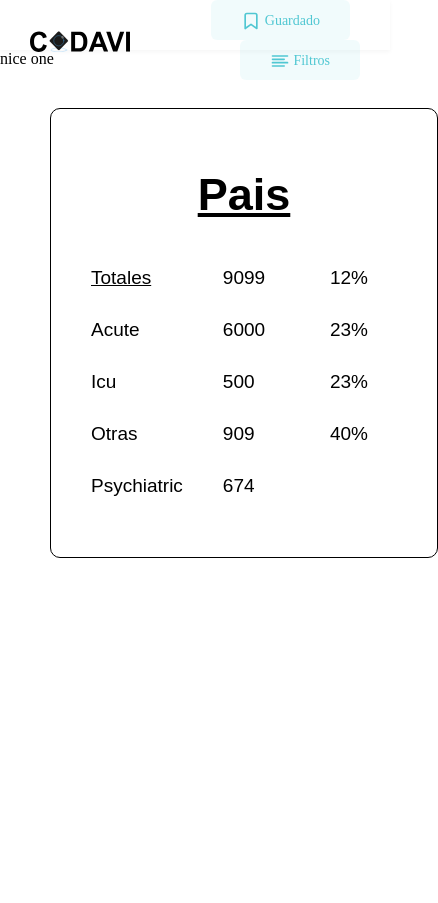
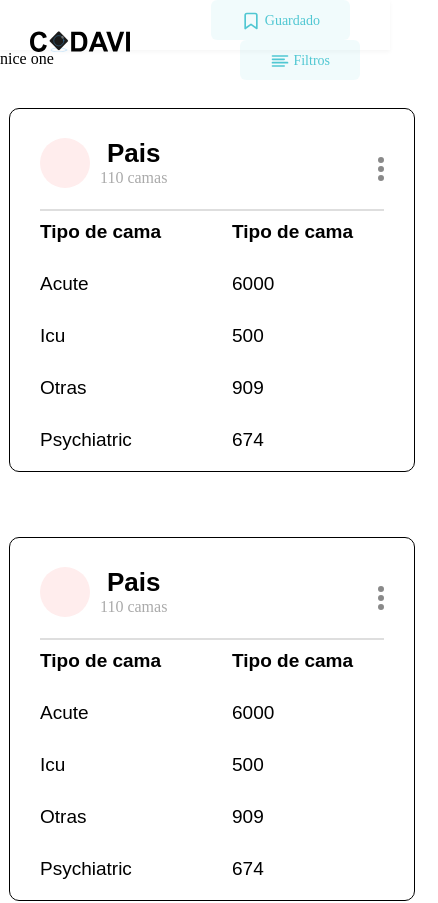
Before and after one commit to NightDreams/Codavi, a React (Create React App) app: page / in a window 390 px wide. Shown: the top 903 px of the page, 438 px wide, since content can reach past the window. Before the commit the page ends 844 px from the top, so only its background shows below. Built offline with nearby package versions, Linux system fonts and the light colour scheme.

Commit message:
BedCard, actualizado, grid layout - simular responsive

```diff
--- a/src/Components/Bed-card/index.js
+++ b/src/Components/Bed-card/index.js
@@ -1,32 +1,36 @@
 import React from "react";
-import { Div, Rows, Pais, Data, Total } from "./styles";
+import { Div, Rows, Name, Data, Total, Flag, Menu, General, Icono,Pais, Filtros} from "./styles";
+import More from "../../icons/more-vertical.svg";
 export const BedCard = () => {
   return (
     <Div>
-      <Pais>Pais</Pais>
+      <Menu>
+        <Pais>
+          <Flag></Flag>
+          <General>
+            <Name>Pais</Name>
+            <Total>110 camas</Total>
+          </General>
+        </Pais>
+        <Icono>
+          <img src={More} alt="Options" />
+        </Icono>
+      </Menu>
       <Data>
         <Rows>
-          <Total>
-            <p>Totales</p>
-          </Total>
+          <Filtros>Tipo de cama</Filtros>
           <p>Acute</p>
           <p>Icu</p>
           <p>Otras</p>
           <p>Psychiatric</p>
         </Rows>
         <Rows>
-          <p>9099</p>
+          <Filtros>Tipo de cama</Filtros>
           <p>6000</p>
           <p>500</p>
           <p>909</p>
           <p>674</p>
         </Rows>
-        <Rows>
-          <p>12%</p>
-          <p>23%</p>
-          <p>23%</p>
-          <p>40%</p>
-        </Rows>
       </Data>
     </Div>
   );
--- a/src/Components/Bed-card/styles.js
+++ b/src/Components/Bed-card/styles.js
@@ -3,12 +3,13 @@ export const Div = styled.div`
   display: grid;
   grid-template-rows: repeat(2, 1fr);
   box-sizing: border-box;
-  height: 450px;
-  width: 388px;
+  height: 364px;
+  width: 406px;
   border: solid 1px;
   border-radius: 10px;
   margin: 20px 20px;
-  padding: 60px 40px;
+  padding: 20px 30px;
+  grid-gap: 10px 0;
 `;
 
 export const Rows = styled.div`
@@ -19,19 +20,53 @@ export const Rows = styled.div`
   font-size: 19px;
   font-weight: 500;
 `;
-export const Pais = styled.p`
+export const Name = styled.p`
   grid-template-columns: repeat(3, 1fr);
   font-family: "Raleway", sans-serif;
   justify-self: center;
-  font-size: 45px;
+  font-size: 26px;
   font-weight: 600;
-  text-decoration: underline;
 `;
 export const Data = styled.div`
   display: grid;
-  grid-template-columns: repeat(3, 1fr);
+  grid-template-columns: repeat(2, 1fr);
   grid-column-gap: 40px;
 `;
 export const Total = styled.div`
-  text-decoration: underline;
+  font-size: 16px;
+  color: #AAAAAA;
 `;
+export const Flag = styled.div`
+  width:50px;
+  height:50px;
+  background-color: #FFEDED;
+  border-radius: 50%;
+`;
+export const Menu = styled.div`
+  display: grid;
+  grid-template-columns: repeat(2, 1fr);
+  grid-template-rows: 1fr;
+  align-items: center;
+  border-bottom: 2px solid #DEDEDE;
+
+`;
+export const General = styled.div`
+  display: grid;
+  grid-template-rows: repeat(2,1fr);
+  justify-content: left;
+`;
+export const Icono = styled.div`
+  display: grid;
+  justify-items: right;
+`;
+export const Pais = styled.div`
+  display: grid;
+  grid-template-columns: repeat(2, 1fr);
+  justify-items: left;
+  width: 190px;
+  grid-template-columns: 50px 130px;
+  grid-column-gap: 10px;
+`;
+export const Filtros = styled.div`
+  font-weight:600;
+`;
--- a/src/scenes/home/index.js
+++ b/src/scenes/home/index.js
@@ -1,10 +1,13 @@
 /* eslint-disable react/jsx-fragments */
 import React, { Fragment } from "react";
 import { BedCard } from "../../components/Bed-card";
+import { Div} from "./styles";
 export const Home = () => {
   return (
-    <Fragment>
+    <Div>
       <BedCard />
-    </Fragment>
+      <BedCard />
+      <BedCard />
+    </Div>
   );
 };
--- /dev/null
+++ b/src/scenes/home/styles.js
@@ -0,0 +1,7 @@
+import styled from "styled-components";
+export const Div = styled.div`
+  display: grid;
+  grid-template-columns: repeat(auto-fit, minmax(364px ,1fr));
+  justify-items: center;
+  grid-gap: 25px 50px
+`;
--- a/src/scenes/saved/index.js
+++ b/src/scenes/saved/index.js
@@ -1,5 +1,20 @@
-import React from "react";
+import React, {Fragment} from "react";
+import { BedCard } from "../../components/Bed-card";
+import { Div} from "./styles";
 
 export const Saved = () => {
-  return <h1>Saved View</h1>;
+  return (
+
+    <Fragment>
+    <h1>Saved View</h1>
+    <Div>
+        <BedCard />
+        <BedCard />
+        <BedCard />
+        <BedCard />
+        <BedCard />
+        <BedCard />
+      </Div>
+  </Fragment>
+  );
 };
--- /dev/null
+++ b/src/scenes/saved/styles.js
@@ -0,0 +1,7 @@
+import styled from "styled-components";
+export const Div = styled.div`
+  display: grid;
+  grid-template-columns: repeat(auto-fit, minmax(364px ,1fr));
+  justify-items: center;
+  grid-gap: 25px 50px
+`;
```
Also changed, not shown: src/icons/more-vertical.svg (added).
